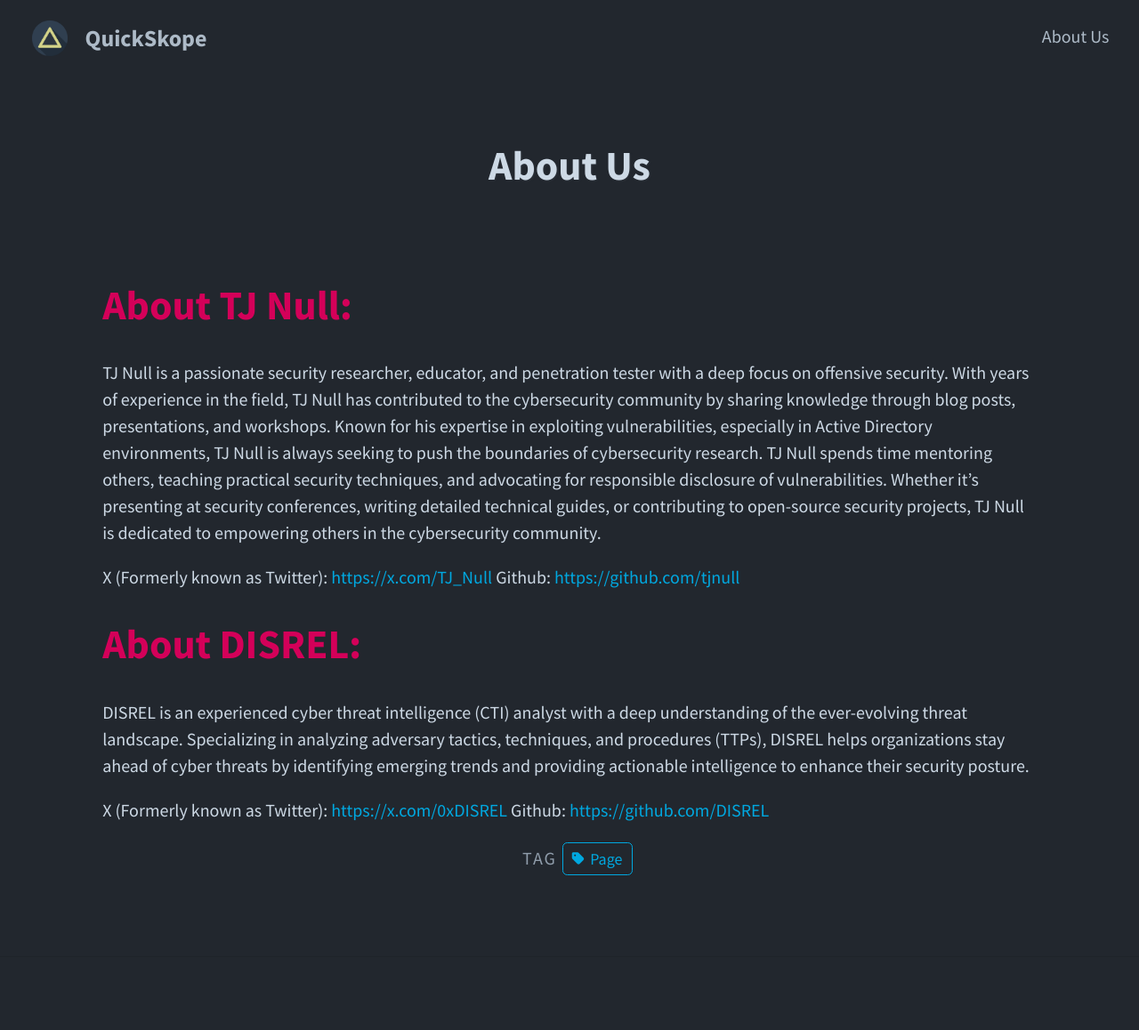
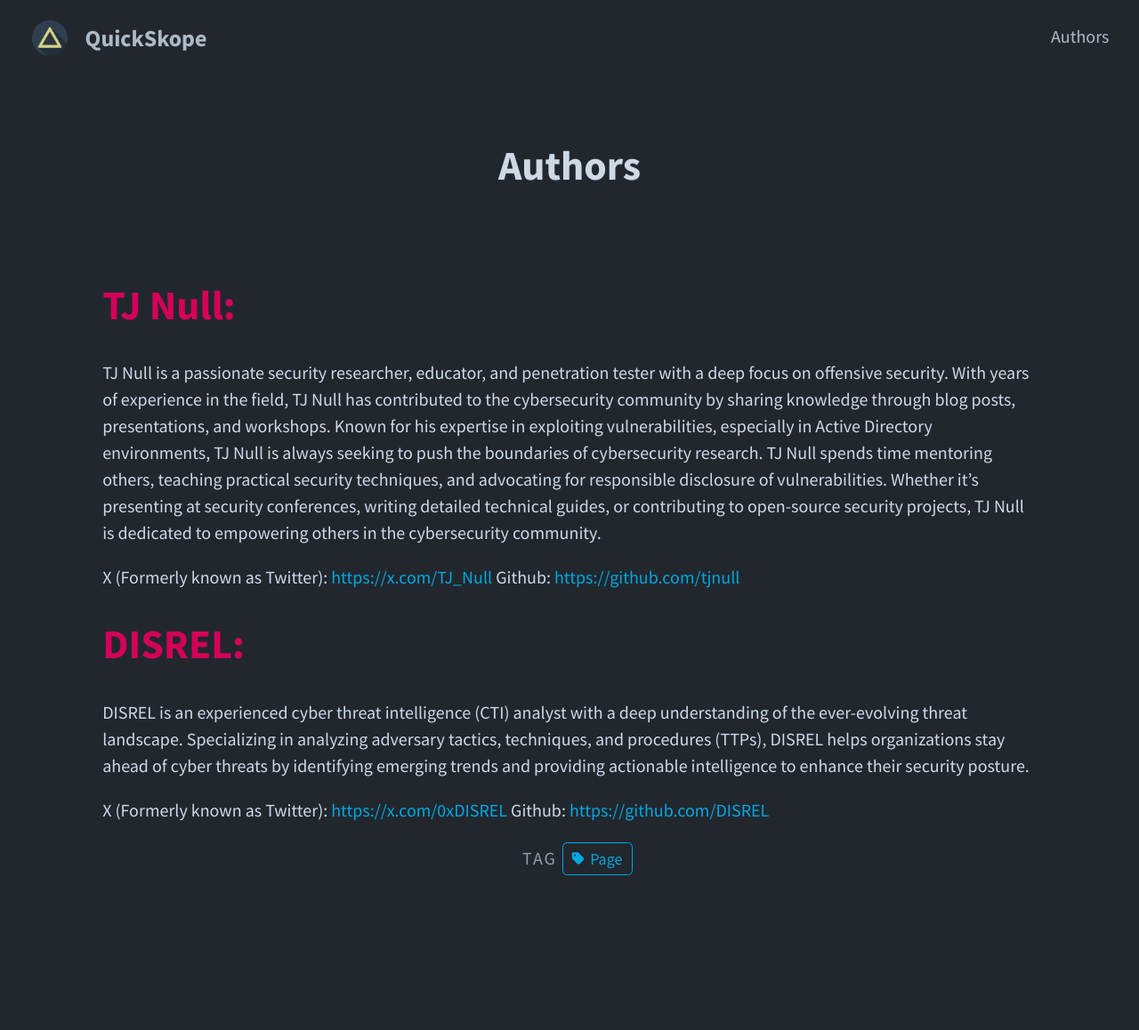
Before and after one commit to tjnull/quickskope.com, a Jekyll site: the page built from pages/about.md, in a window 1280 px wide. Shown: the whole page at 89% size. Built offline with Jekyll 4.4.1, drawn with Linux system fonts in a browser that asks for light colours; a script that is not in the unit is left out.

Commit message:
Update about.md

```diff
--- a/pages/about.md
+++ b/pages/about.md
@@ -1,11 +1,11 @@
 ---
 layout: page
-title: About Us
+title: Authors
 permalink: /about/
 tags: [Page]
 ---
 
-# About TJ Null:
+# TJ Null:
 
 TJ Null is a passionate security researcher, educator, and penetration tester with a deep focus on offensive security. With years of experience in the field, TJ Null has contributed to the cybersecurity community by sharing knowledge through blog posts, presentations, and workshops. Known for his expertise in exploiting vulnerabilities, especially in Active Directory environments, TJ Null is always seeking to push the boundaries of cybersecurity research. TJ Null spends time mentoring others, teaching practical security techniques, and advocating for responsible disclosure of vulnerabilities. Whether it's presenting at security conferences, writing detailed technical guides, or contributing to open-source security projects, TJ Null is dedicated to empowering others in the cybersecurity community.
 
@@ -13,7 +13,7 @@ X (Formerly known as Twitter): [https://x.com/TJ_Null]( https://x.com/TJ_Null)
 Github: [https://github.com/tjnull](https://github.com/tjnull)
 
 
-# About DISREL:
+# DISREL:
 
 DISREL is an experienced cyber threat intelligence (CTI) analyst with a deep understanding of the ever-evolving threat landscape. Specializing in analyzing adversary tactics, techniques, and procedures (TTPs), DISREL helps organizations stay ahead of cyber threats by identifying emerging trends and providing actionable intelligence to enhance their security posture.
 
```
